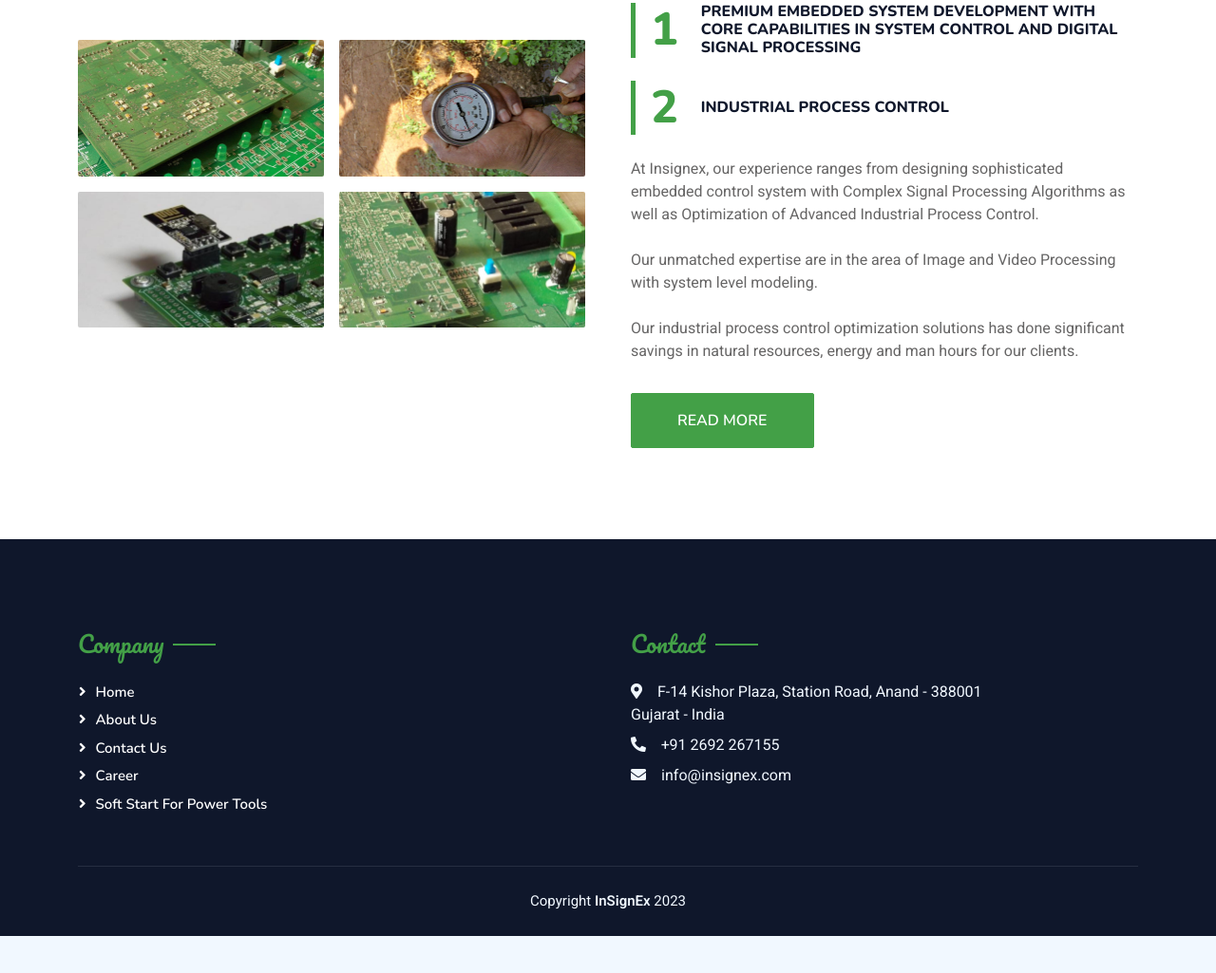
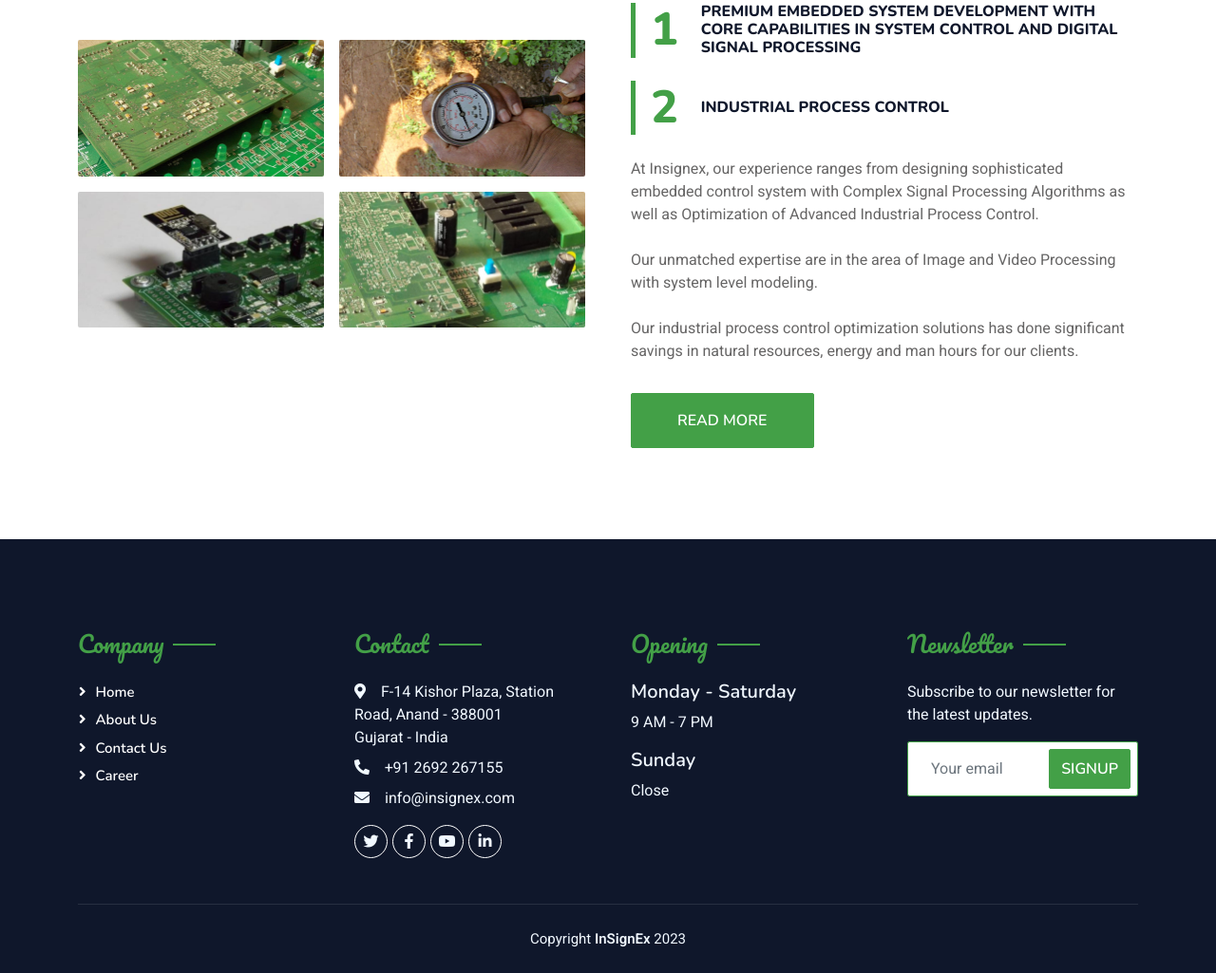
Before and after one commit to instackout/insignex, a plain HTML site: page index.html in a window 1280 px wide. Shown: the part 429-1454 px from the top of the page at 95% size. Before the commit the page ends 1415 px from the top, so only its background shows below. Drawn offline with nearby package versions, Linux system fonts and the light colour scheme.

Commit message:
Footer changes

```diff
--- a/common/footer.html
+++ b/common/footer.html
@@ -1,18 +1,38 @@
 <div class="container py-5">
     <div class="row g-5">
-        <div class="col-lg-6 col-md-6">
+        <div class="col-lg-3 col-md-6">
             <h4 class="section-title ff-secondary text-start text-primary fw-normal mb-4">Company</h4>
             <a class="btn btn-link" href="index.html">Home</a>
             <a class="btn btn-link" href="about.html">About Us</a>
             <a class="btn btn-link" href="contact.html">Contact Us</a>
             <a class="btn btn-link" href="career.html">Career</a>
-            <a class="btn btn-link" href="ssfpt.html">Soft Start for Power Tools</a>
         </div>
-        <div class="col-lg-6 col-md-6">
+        <div class="col-lg-3 col-md-6">
             <h4 class="section-title ff-secondary text-start text-primary fw-normal mb-4">Contact</h4>
             <p class="mb-2"><i class="fa fa-map-marker-alt me-3"></i>F-14 Kishor Plaza, Station Road, Anand - 388001<br>Gujarat - India</p>
             <p class="mb-2"><i class="fa fa-phone-alt me-3"></i>+91 2692 267155</p>
             <p class="mb-2"><i class="fa fa-envelope me-3"></i>info@insignex.com</p>
+            <div class="d-flex pt-2">
+                <a class="btn btn-outline-light btn-social" href=""><i class="fab fa-twitter"></i></a>
+                <a class="btn btn-outline-light btn-social" href=""><i class="fab fa-facebook-f"></i></a>
+                <a class="btn btn-outline-light btn-social" href=""><i class="fab fa-youtube"></i></a>
+                <a class="btn btn-outline-light btn-social" href=""><i class="fab fa-linkedin-in"></i></a>
+            </div>
+        </div>
+        <div class="col-lg-3 col-md-6">
+            <h4 class="section-title ff-secondary text-start text-primary fw-normal mb-4">Opening</h4>
+            <h5 class="text-light fw-normal">Monday - Saturday</h5>
+            <p>9 AM - 7 PM</p>
+            <h5 class="text-light fw-normal">Sunday</h5>
+            <p>Close</p>
+        </div>
+        <div class="col-lg-3 col-md-6">
+            <h4 class="section-title ff-secondary text-start text-primary fw-normal mb-4">Newsletter</h4>
+            <p>Subscribe to our newsletter for the latest updates.</p>
+            <div class="position-relative mx-auto" style="max-width: 400px;">
+                <input class="form-control border-primary w-100 py-3 ps-4 pe-5" type="text" placeholder="Your email">
+                <button type="button" class="btn btn-primary py-2 position-absolute top-0 end-0 mt-2 me-2">SignUp</button>
+            </div>
         </div>
     </div>
 </div>
```
Also changed, not shown: css/bootstrap.min.css.
